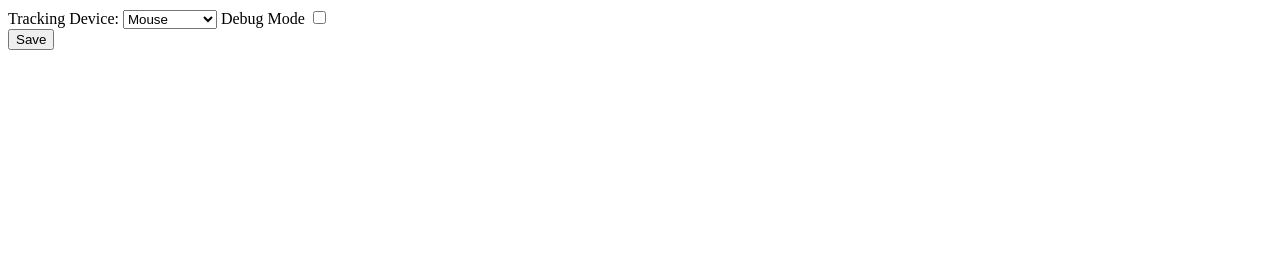
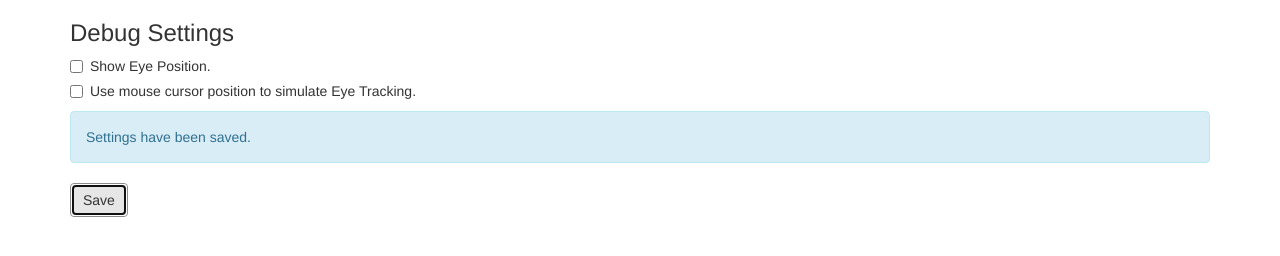
Before and after one commit to dotch/eye-chrome, a browser extension: page options.html in a window 1280 px wide. Both pictures are taken after a click on the button "Save". Drawn offline with Linux system fonts and the light colour scheme.

Commit message:
visualize eye position in debug mode

```diff
--- a/options.html
+++ b/options.html
@@ -1,19 +1,33 @@
 <html>
-  <head></head>
+  <head>
+    <link rel="stylesheet" href="scripts/lib/bootstrap/dist/css/bootstrap.css"/>
+    <link href="styles/main.css" rel="stylesheet">
+  </head>
   <body>
-    Tracking Device:
-    <select name="device" id="device">
-      <option value="mouse">Mouse</option>
-      <option value="eye-tracker">Eye Tracker</option>
-    </select>
-    Debug Mode
-    <label for="debug">
-      <input type="checkbox" id="debug"/>
-    </label>
-    <div id="status"></div>
-    <button id="save">
-      Save
-    </button>
+    <div class="container">
+      <h3>Debug Settings</h3>
+      <div class="checkbox">
+        <label>
+          <input type="checkbox" id="show-eye-pos" value=""/>
+          Show Eye Position.
+        </label>
+      </div>
+      <div class="checkbox">
+        <label>
+          <input type="checkbox" id="use-mouse" value=""/>
+          Use mouse cursor position to simulate Eye Tracking.
+        </label>
+      </div>
+
+      <div class="alert alert-info hidden" role="alert" id="indicator">
+        Settings have been saved.
+      </div>
+      <button id="save" class="btn btn-default">
+        Save
+      </button>
+    </div>
+
+
     <script src="scripts/options.js"></script>
   </body>
 </html>
--- a/scripts/options.js
+++ b/scripts/options.js
@@ -0,0 +1,32 @@
+//Dom Elements
+var button = document.querySelector('#save');
+var eyePositionCheckbox = document.querySelector('#show-eye-pos');
+var mouseCheckbox = document.querySelector('#use-mouse');
+var indicator = document.querySelector('#indicator');
+
+button.addEventListener('click', save);
+
+function save() {
+  var showEyePos = eyePositionCheckbox.checked;
+  var useMouse = mouseCheckbox.checked;
+  chrome.storage.sync.set({
+    'options': {
+      showEyePos: showEyePos,
+      useMouse: useMouse
+    }
+  }, function() {
+    indicator.classList.remove('hidden');
+  });
+}
+
+function load() {
+  chrome.storage.sync.get('options', function(data) {
+    var options = data['options'] || {};
+    var showEyePos = !!options['showEyePos'];
+    var useMouse = !!options['useMouse'];
+    eyePositionCheckbox.checked = showEyePos;
+    mouseCheckbox.checked = useMouse;
+  })
+}
+
+load();
```
Also changed, not shown: scripts/contentscript.js (+31 -25 lines).
